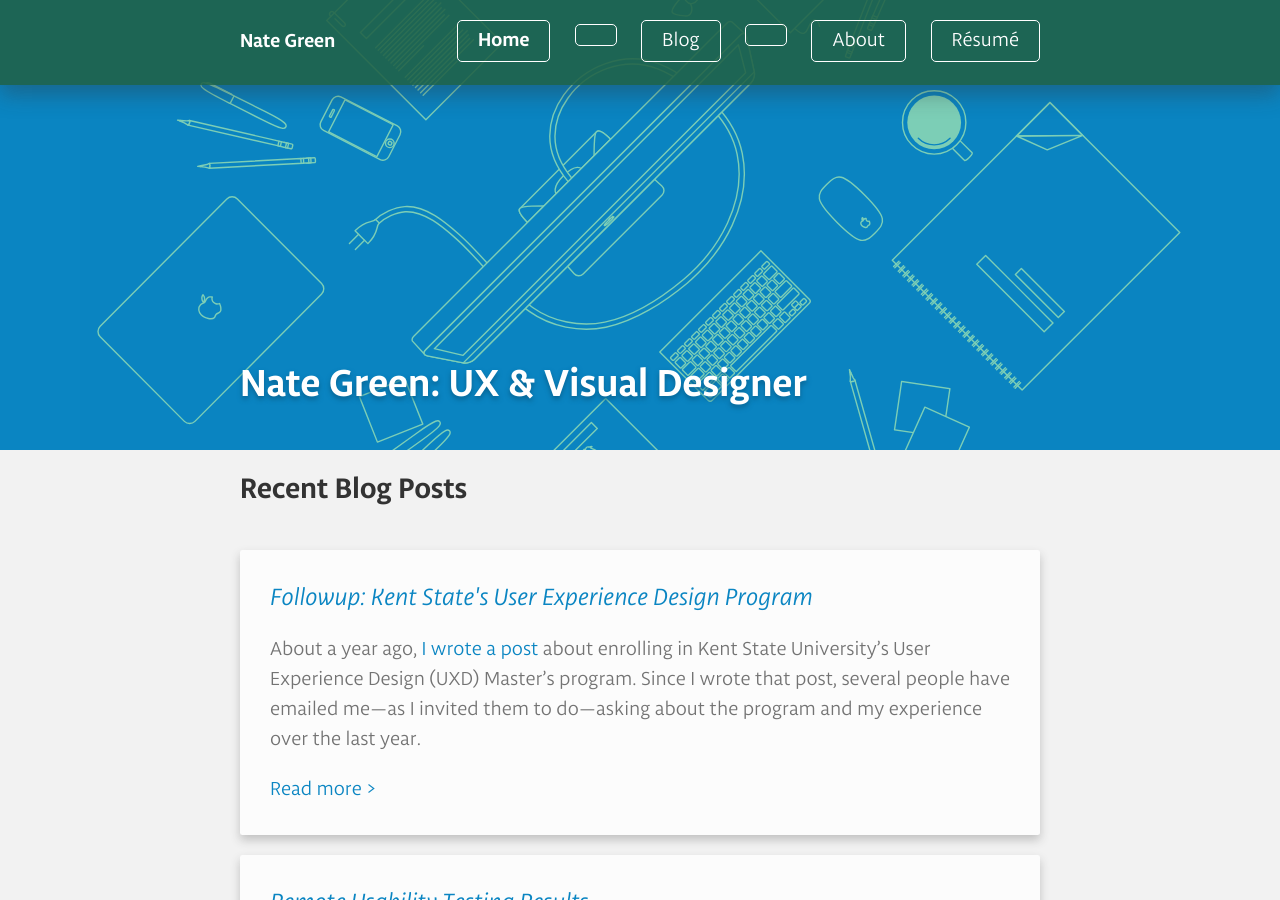
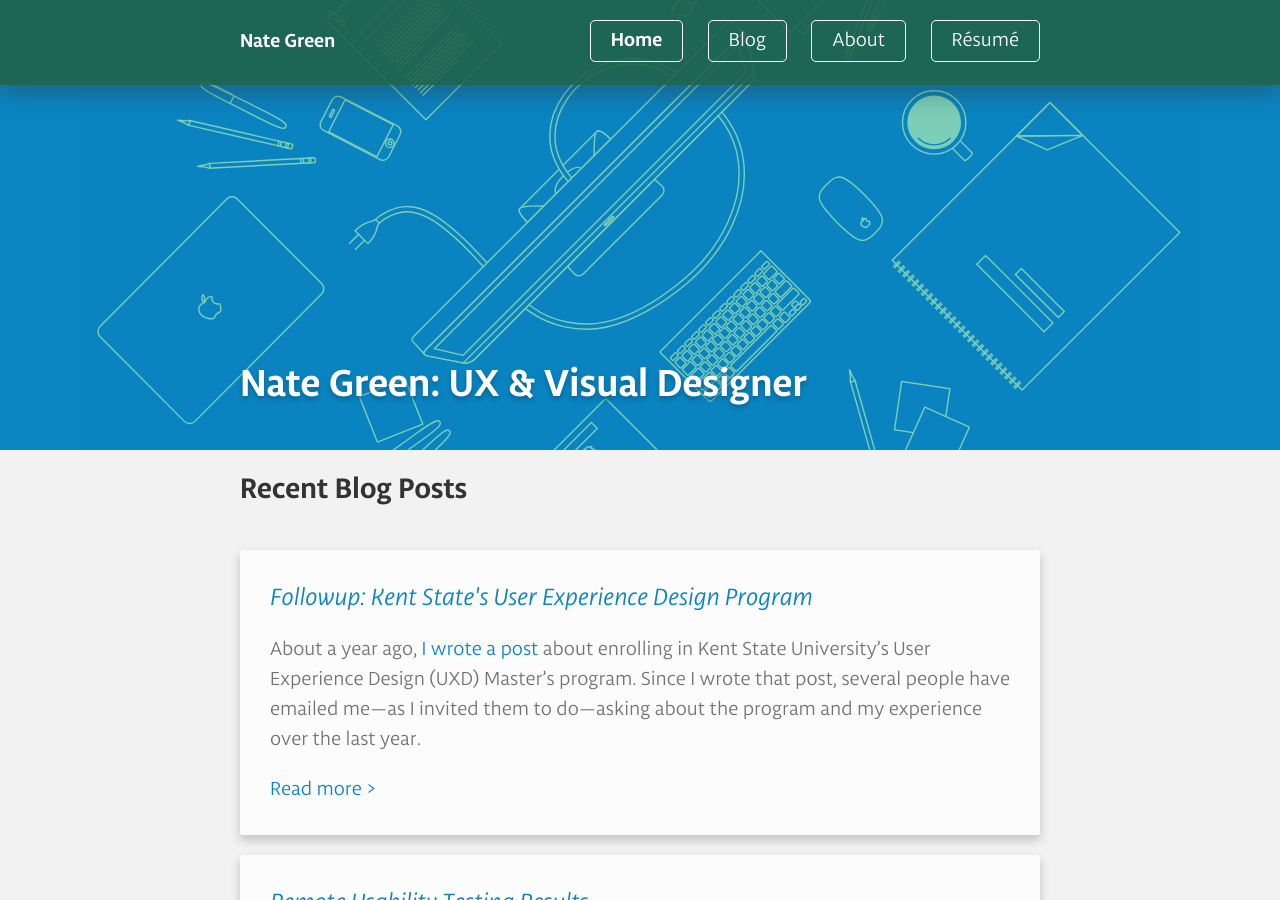
Before and after one commit to nategreen/old-website, a Jekyll site: the page built from index.html, in a window 1280 px wide and 900 px high. Built offline with Jekyll 4.4.1, drawn with Linux system fonts in a browser that asks for light colours; nearby versions of some CDN libraries; some web fonts are replaced.

Commit message:
update nav to use only HTML pages

```diff
--- a/_includes/header.html
+++ b/_includes/header.html
@@ -4,7 +4,7 @@
     <nav>
       <h3>Menu</h3>
       <ul>
-        {% assign sorted_pages = site.pages | sort: "weight" %}
+        {% assign sorted_pages = site.html_pages | sort: "weight" %}
         {% for p in sorted_pages %}
           {% if p.layout != null %}
           <li><a href="{{ p.url }}" {% if page.url == p.url %} class="active"{% endif %}>{{ p.title }}</a></li>
```
